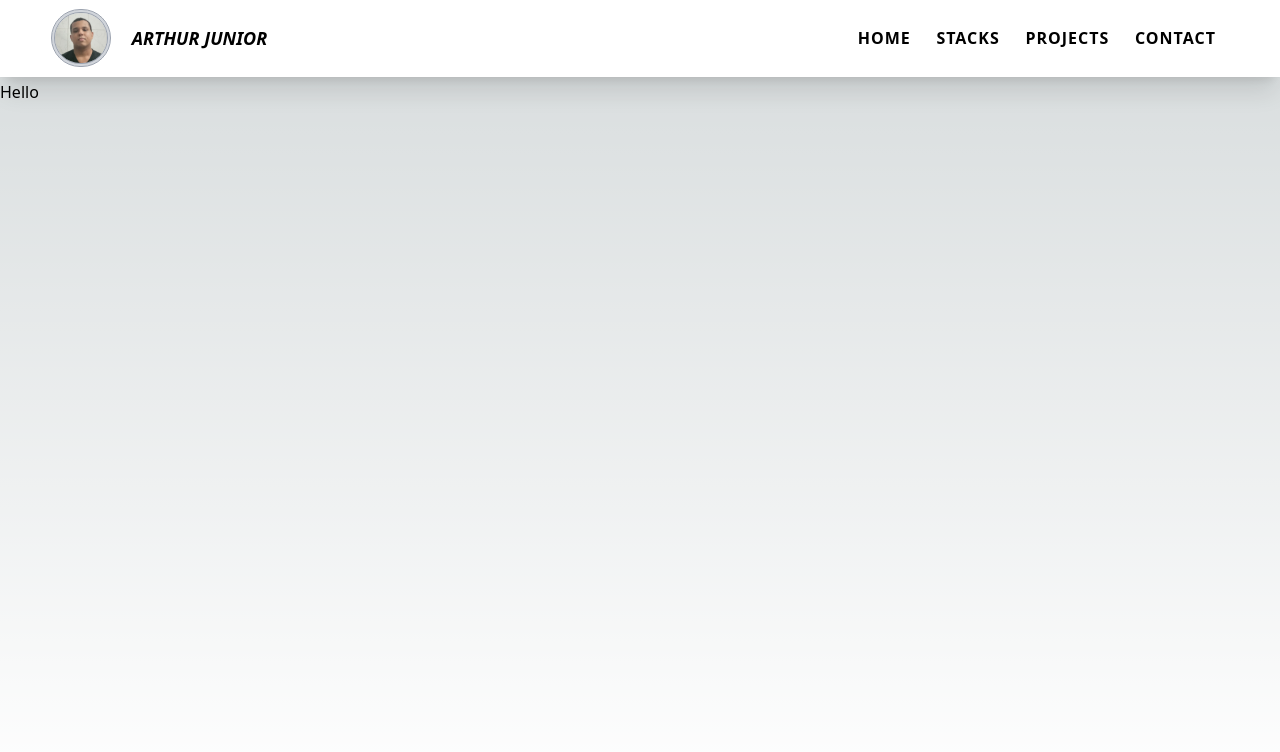
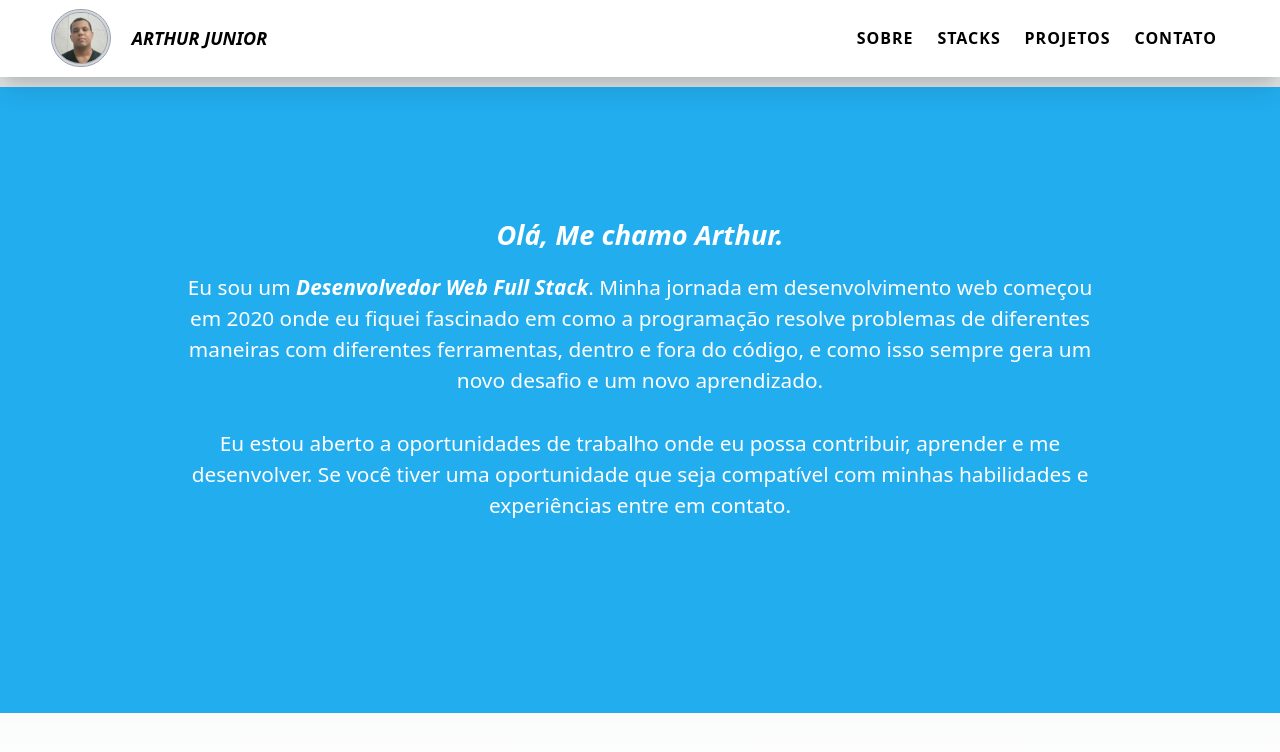
Before and after one commit to Arthur-Jr/portfolio, a Next.js app in the folder app/: page / in a window 1280 px wide. Shown: the top 752 px of the page. Built offline with nearby package versions, Linux system fonts and the light colour scheme.

Commit message:
feat: add about me section on home page

```diff
--- a/app/src/app/page.tsx
+++ b/app/src/app/page.tsx
@@ -1,7 +1,9 @@
+import { About } from "@/components";
+
 export default function Home() {
   return (
-    <main className="min-h-screen pt-20">
-      Hello
+    <main className="flex items-center justify-center flex-col h-full min-h-screen">
+      <About />
     </main>
   )
 }
--- a/app/src/constants/data.ts
+++ b/app/src/constants/data.ts
@@ -1,18 +1,22 @@
 export const links = [
   {
-    name: 'home',
-    hash: '/',
+    name: 'sobre',
+    hash: '#about',
   },
   {
     name: 'stacks',
     hash: '#stacks'
   },
   {
-    name: 'projects',
+    name: 'projetos',
     hash: '#projects'
   },
   {
-    name: 'contact',
+    name: 'contato',
     hash: '#contact'
   }
 ]
+
+export const aboutMeText = `
+  Minha jornada em desenvolvimento web começou em 2020 onde eu fiquei fascinado em como a programação resolve problemas de diferentes maneiras com diferentes ferramentas, dentro e fora do código, e como isso sempre gera um novo desafio e um novo aprendizado.
+`;
```
